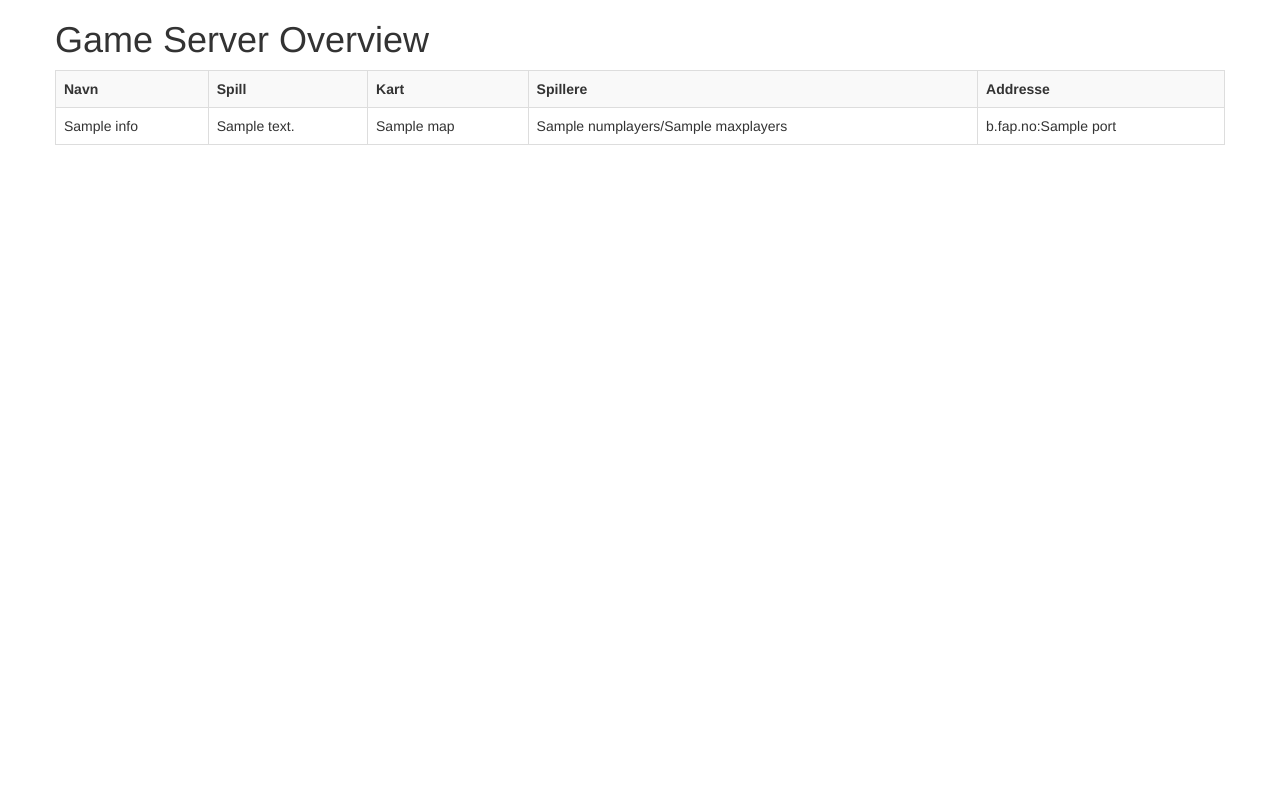
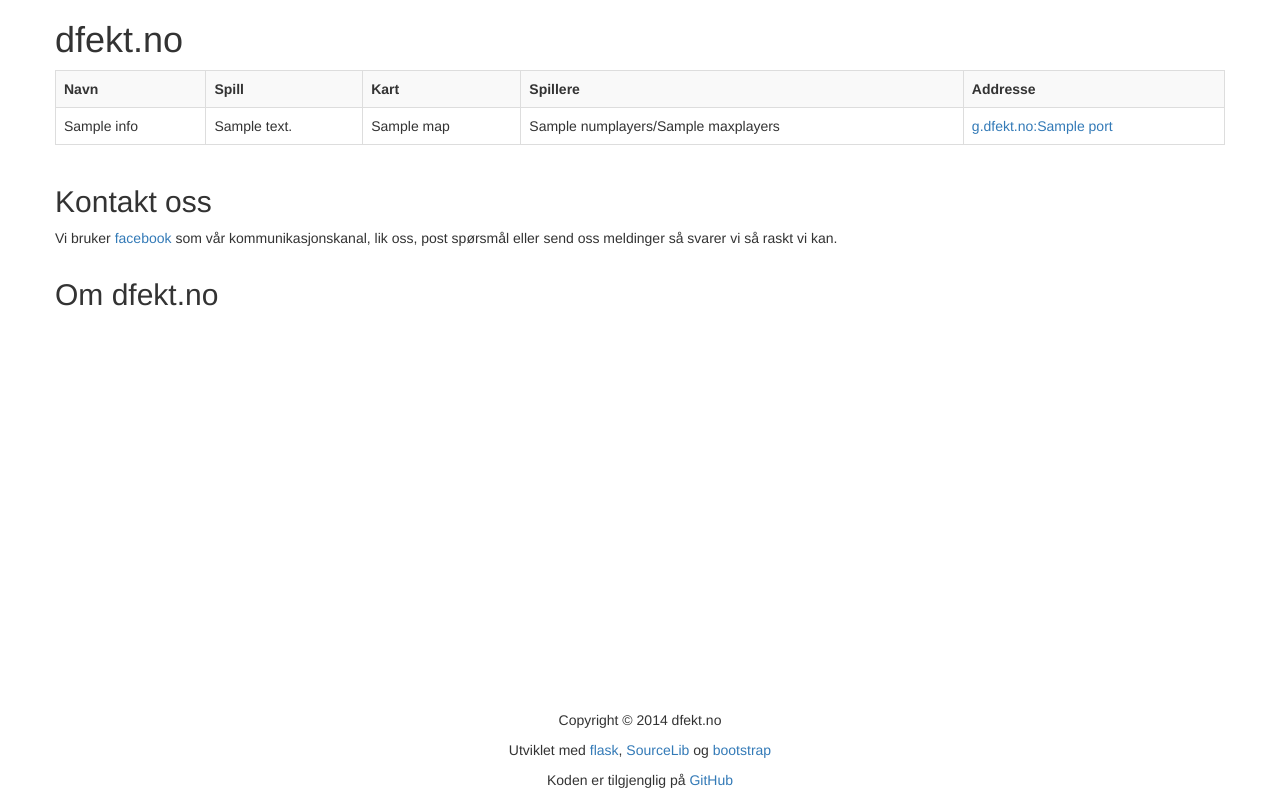
Before and after one commit to kradalby/gso, a Flask app: template templates/index.html in a window 1280 px wide. Run offline with Flask 2, Linux system fonts and the light colour scheme; the template is opened without the code that fills it: most values are stand-ins (such as "Sample title", 1, 10 or a date in 2020); some libraries are stand-ins or nearby versions.

Commit message:
added more information to the page

```diff
--- a/templates/index.html
+++ b/templates/index.html
@@ -4,7 +4,7 @@
     <meta charset="utf-8">
     <meta http-equiv="X-UA-Compatible" content="IE=edge">
     <meta name="viewport" content="width=device-width, initial-scale=1">
-    <title>Game Server Overview</title>
+    <title>dfekt.no</title>
 
     <!-- Bootstrap -->
     <link href="//maxcdn.bootstrapcdn.com/bootstrap/3.2.0/css/bootstrap.min.css" rel="stylesheet">
@@ -19,7 +19,7 @@
   <body>
     <div class="container">
         <div class="row">
-            <h1>Game Server Overview</h1>
+            <h1>dfekt.no</h1>
         </div>
 
         <div class="row">
@@ -37,7 +37,7 @@
                         <td>{{ server.info.gamedesc }}</td>
                         <td>{{ server.info.map }}</td>
                         <td>{{ server.info.numplayers }}/{{ server.info.maxplayers }}</td>
-                        <td>b.fap.no:{{ server.info.port }}</td>
+                        <td><a href='steam://connect/z.fap.no:{{ server.info.port }}'>g.dfekt.no:{{ server.info.port }}</a></td>
                     </tr>
                     <tr class="players">
                         <td colspan="5">
@@ -58,6 +58,34 @@
                 {% endfor %}
             </table>
         </div>
+        <div class="row">
+            <h2>Kontakt oss</h2>
+            <p>Vi bruker <a href="https://www.facebook.com/pages/dfektno">facebook</a> som vår kommunikasjonskanal, lik oss, post spørsmål eller send oss meldinger så svarer vi så raskt vi kan.</p>
+        </div>
+
+        <div class="row">
+            <h2>Om dfekt.no</h2>
+            <p></p>
+        </div>
+
+        <div class="footer navbar navbar-fixed-bottom">
+            <div class="text-center">
+                <p>
+                    Copyright &copy;
+                    <script type="text/javascript">
+                    var d = new Date()
+                    document.write(d.getFullYear())
+                    </script> dfekt.no
+                </p>
+                <p>
+                Utviklet med <a href="http://flask.pocoo.org">flask</a>, <a href="https://github.com/frostschutz/sourcelib">SourceLib</a> og <a href="http://getbootstrap.com">bootstrap</a>
+                </p>
+                <p>
+                Koden er tilgjenglig på <a href="https://github.com/kradalby/gso">GitHub</a>
+                </p>
+
+            </div>
+        </div>
     </div>
 
     <!-- jQuery (necessary for Bootstrap's JavaScript plugins) -->
```
